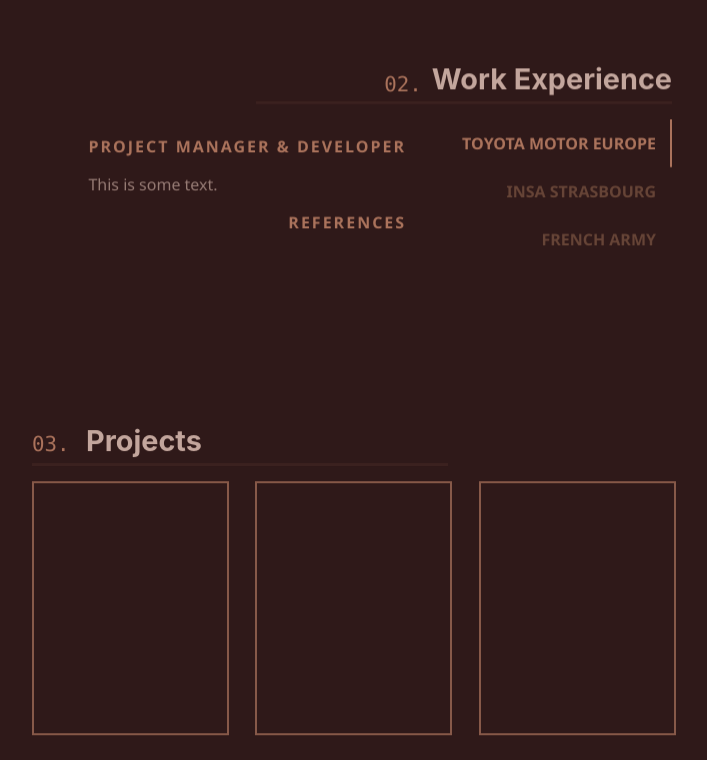
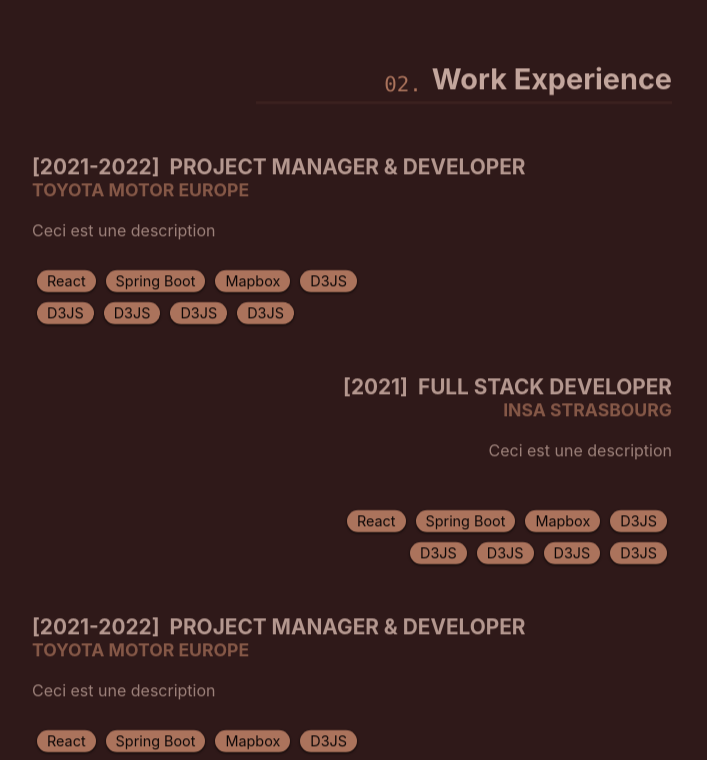
Before and after one commit to hugo-degrossi/portfolio, a React (Create React App) app: page / in a window 1280 px wide. Shown: the part 1660-2420 px from the top of the page, without its empty margins (288-995 px from the left). Built offline with nearby package versions, Linux system fonts and the light colour scheme; no server answers.

Commit message:
Added Arrival animation

```diff
--- a/src/components/aboutMe/AboutMe.jsx
+++ b/src/components/aboutMe/AboutMe.jsx
@@ -76,6 +76,7 @@
         opacity: 0.3,
         transition: 'all 0.3s ease 0s',
         backgroundColor: theme.palette.primary.main,
+        display: 'none',
         '&:hover' :{
             opacity: 0,
         },
@@ -90,10 +91,14 @@
         left: 'calc(50% - 110px)',
         height: '250px',
         width: '250px',
+        '&:hover' :{
+            transform: 'translate(-3px, -3px)'
+        },
         transition: 'all 0.3s ease 0s',
         "@media (max-width: 1150px)": {
             display: 'none'
         },
+        boxShadow: '0 1px 3px rgba(0,0,0,0.7), 0 1px 2px rgba(0,0,0,0.7)',
     },
     title: {
         marginBottom: '2px',
--- a/src/components/experience/experience.jsx
+++ b/src/components/experience/experience.jsx
@@ -30,6 +30,7 @@
         opacity: '0.1',
         marginLeft: '35%',
         marginTop: '5px',
+        marginBottom: '50px',
         "@media (max-width: 1150px)": {
             width: '100%',
             marginLeft: '0'
@@ -87,43 +88,77 @@
             marginTop: '15px',
         }
     },
-    tab_container: {
-        marginTop: '15px',
+    head_exp_right: {
+        marginTop: "50px",
+        display: "flex",
+        justifyContent: "end",
+        flexDirection: "column",
+        textAlign: "right",
+        width: "100%"
     },
-    highlighted: {
+    head_exp_left: {
+        marginTop: "50px",
+    },
+    head_exp_left_title:{
+        color: theme.palette.text.main,
+        fontSize: '1.3rem',
+        fontWeight: "bold",
+        letterSpacing: 0,
+        marginBottom: '10px',
+        opacity: 0.9,
+
+    },
+    head_exp_left_divider:{
+        height: '3px',
+        width: "75%",
+        backgroundColor: theme.palette.primary.main,
+        opacity: 0.2,
+    },
+    year:{
+
+        color: theme.palette.text.main,
+        fontSize: '1.3rem',
+        fontWeight: "bold",
+        marginRight: '10px',
+        opacity: 0.9,
+    },
+    job_title:{
+
         color: theme.palette.primary.main,
-        fontWeight: "bold"
+        fontSize: '1.1rem',
+        fontWeight: "bold",
+        opacity: 0.7,
     },
-    tab_name: {
-        fontFamily: 'Segoe UI !important',
-        alignItems: "end !important",
-        fontSize: '1rem !important',
-        fontWeight: "bold !important",
+    stack_left:{
+        width: '60%',
+        marginTop: "20px",
+        display: "flex",
+        justifyContent: 'start',
+        flexWrap: 'wrap'
     },
-    tab_content: {
-        color: theme.palette.text.main + '!important',
-        fontFamily: 'Segoe UI !important',
-        padding: '0 !important',
-        marginRight: '40px !important',
-        maxWidth: '50% !important'
+    stack:{
+        width: '60%',
+        marginTop: "20px",
+        display: "flex",
+        flexWrap: 'wrap',
+        justifyContent: 'end',
     },
-    tab_content_title: {
-        color: theme.palette.primary.main + '!important',
-        fontWeight: "bold",
-        textTransform: "uppercase",
-        letterSpacing: '2px',
-        textAlign: "end"
+    stack_right:{
+        width: '100%',
+        marginTop: "20px",
+        display: "flex",
+        justifyContent: 'end',
+        flexWrap: 'wrap'
     },
-    tab_content_text: {
-        opacity: 0.7
-    },
-    email: {
-        marginLeft: '5px',
-        fontStyle: 'italic'
-    },
-    panel_container: {
-        minHeight: '100px',
-        transition: '0.2s all'
+    chip: {
+        backgroundColor: theme.palette.primary.main,
+        borderRadius: "20px",
+        padding: "2px 10px 3px 10px",
+        marginRight: "5px",
+        marginLeft: "5px",
+        marginTop: "10px",
+        fontSize: '0.9rem',
+        boxShadow: '0 1px 3px rgba(0,0,0,0.7), 0 1px 2px rgba(0,0,0,0.7)',
     }
 }));
 
@@ -173,48 +208,56 @@
                             <span className={classes.title_text}>Work Experience</ span>
                         </div>
                         <div className={classes.divider} />
-                        <div className={classes.tab_container}>
-                            <Box
-                                sx={{ flexGrow: 1, display: 'flex', justifyContent: 'flex-end',}}
-                            >
-                                <Tabs
-                                    orientation="vertical"
-                                    value={value}
-                                    onChange={handleChange}
-                                    sx={{ borderRight: 1, border: 'none', order: '2', display: 'flex', justifyContent: 'flex-end' }}
 
-                                >
-                                    <Tab className={classes.tab_name} label="Toyota motor europe" {...a11yProps(0)} />
-                                    <Tab className={classes.tab_name} label="INSA Strasbourg" {...a11yProps(1)} />
-                                    <Tab className={classes.tab_name} label="French Army" {...a11yProps(2)} />
-                                </Tabs>
-                                    <TabPanel className={classes.tab_content} value={value} index={0} animateHeight>
-                                        <p className={classes.tab_content_title}>PROJECT MANAGER & DEVELOPER</p>
-                                        <p className={classes.tab_content_text}>This is some text.</p>
-                                        <p className={classes.tab_content_title}>REFERENCES</p>
-                                    </TabPanel>
-                                    <TabPanel className={classes.tab_content} value={value} index={1} animateHeight >
-                                        <p className={classes.tab_content_title}>FULL STACK DEVELOPER</p>
-                                        <p className={classes.tab_content_text}>Design and develop a Intelligent Research / Deposit App for the Nuxeo DMS (Document Management System) using Django, the Nuxeo API, React, and PostgreSQL from scratch.<br/><br/></p>
-                                        <p className={classes.tab_content_text}>Design and develop a Blog / Wiki App using Django, React, and PostgreSQL from scratch.</p>
-                                        <p className={classes.tab_content_title}>REFERENCES</p>
-                                        <ul className={classes.references}>
-                                            <li className={classes.reference}>
-                                                Eric Louvel <span className={classes.email}>here-is-email@email.com</span>
-                                            </li>
-                                            <li>
-                                                France Schroter <span className={classes.email}>here-is-email@email.com</span>
-                                            </li>
-                                        </ul>
+                        <div className={classes.head_exp_left}>
+                            <div><span className={classes.year}>[2021-2022]</span><span className={classes.head_exp_left_title}>PROJECT MANAGER & DEVELOPER</span></div>
+                            <div className={classes.job_title}>TOYOTA MOTOR EUROPE</div>
+                            <div className={classes.description}>Ceci est une description</div>
+                            <div className={classes.stack_left}>
+                                <span className={classes.chip}>React</span>
+                                <span className={classes.chip}>Spring Boot</span>
+                                <span className={classes.chip}>Mapbox</span>
+                                <span className={classes.chip}>D3JS</span>
+                                <span className={classes.chip}>D3JS</span>
+                                <span className={classes.chip}>D3JS</span>
+                                <span className={classes.chip}>D3JS</span>
+                                <span className={classes.chip}>D3JS</span>
+                            </div>
+                        </div>
 
-                                    </TabPanel>
-                                    <TabPanel className={classes.tab_content} value={value} index={2} animateHeight >
-                                        <p className={classes.tab_content_title}>CORPORAL</p>
-                                        <p className={classes.tab_content_text}>Currently Corporal at the 1st Infantry Regiment in Sarrebourg, I am leading 2 soldier, I'm in pass to  become Sergeant and lead a combat group of 8 soldier.</p>
-                                    </TabPanel>
+                        <div className={classes.head_exp_right}>
+                            <div><span className={classes.year}>[2021]</span><span className={classes.head_exp_left_title}>FULL STACK DEVELOPER</span></div>
+                            <div className={classes.job_title}>INSA STRASBOURG</div>
+                            <div className={classes.description}>Ceci est une description</div>
+                            <div className={classes.stack_right}>
+                                <div className={classes.stack}>
+                                    <span className={classes.chip}>React</span>
+                                    <span className={classes.chip}>Spring Boot</span>
+                                    <span className={classes.chip}>Mapbox</span>
+                                    <span className={classes.chip}>D3JS</span>
+                                    <span className={classes.chip}>D3JS</span>
+                                    <span className={classes.chip}>D3JS</span>
+                                    <span className={classes.chip}>D3JS</span>
+                                    <span className={classes.chip}>D3JS</span>
+                                </div>
+                            </div>
+                        </div>
 
-                            </Box>
+                    <div className={classes.head_exp_left}>
+                        <div><span className={classes.year}>[2021-2022]</span><span className={classes.head_exp_left_title}>PROJECT MANAGER & DEVELOPER</span></div>
+                        <div className={classes.job_title}>TOYOTA MOTOR EUROPE</div>
+                        <div className={classes.description}>Ceci est une description</div>
+                        <div className={classes.stack_left}>
+                            <span className={classes.chip}>React</span>
+                            <span className={classes.chip}>Spring Boot</span>
+                            <span className={classes.chip}>Mapbox</span>
+                            <span className={classes.chip}>D3JS</span>
+                            <span className={classes.chip}>D3JS</span>
+                            <span className={classes.chip}>D3JS</span>
+                            <span className={classes.chip}>D3JS</span>
+                            <span className={classes.chip}>D3JS</span>
                         </div>
+                    </div>
                 </div>
 
             </FadeInSection>
```
